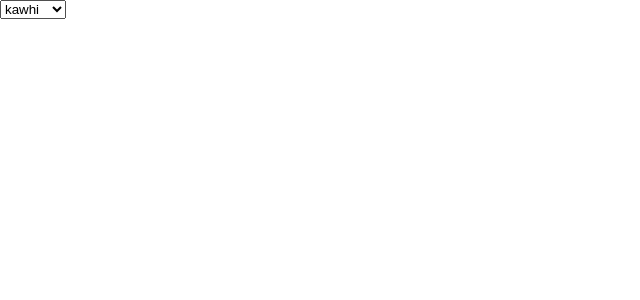
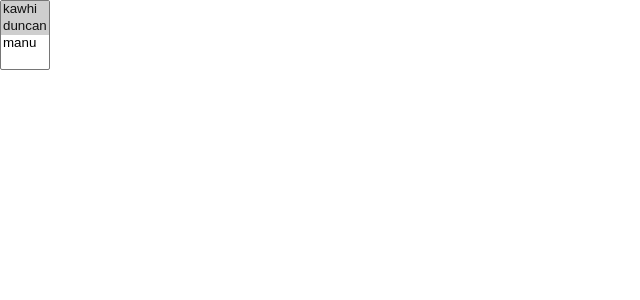
Before and after one commit to daoyi7/r, a React (Create React App) app: page / in a window 1280 px wide. Shown: the top 300 px of the page, without its empty margins (0-640 px from the left). Built offline with nearby package versions, Linux system fonts and the light colour scheme.

Commit message:
不知所云

```diff
--- a/src/study/study-29/study-29.js
+++ b/src/study/study-29/study-29.js
@@ -15,7 +15,7 @@ export default class App extends Component {
   render() {
     return (
       <div>
-        <select value={this.state.s} onChange={this.changeFn} ref="myS" multiple={false}>
+        <select value={this.state.s} onChange={this.changeFn} ref="myS" multiple={true}>
           <option value='k'>kawhi</option>
           <option value='d'>duncan</option>
           <option value='m'>manu</option>
```
